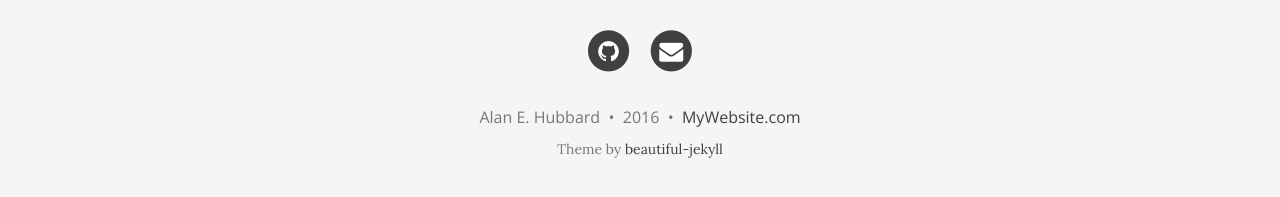
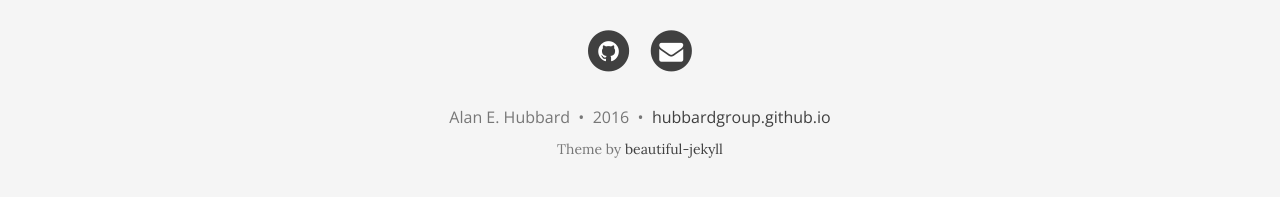
Before and after one commit to hubbardgroup/hubbardgroup.github.io, a Jekyll site: the page built from index.html, in a window 1280 px wide. Shown: the part 687-884 px from the top of the page. Built offline with Jekyll 4.4.1, drawn with Linux system fonts in a browser that asks for light colours; nearby versions of some CDN libraries; the list of posts is cut into pages by our own code.

Commit message:
fix urlpretty

```diff
--- a/_config.yml
+++ b/_config.yml
@@ -53,7 +53,7 @@
 
 # How to display the link to the website in the footer
 # Remove this if you don't want a link in the footer
-url-pretty: "MyWebsite.com"  # eg. "deanattali.com/beautiful-jekyll"
+url-pretty: "hubbardgroup.github.io"  # eg. "deanattali.com/beautiful-jekyll"
 
 # --- Misc --- #
 # Fill in your Disqus shortname (NOT the userid) if you want to support Disqus comments
```
